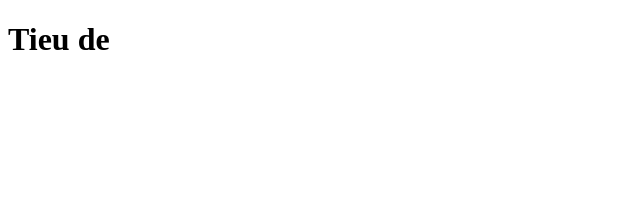
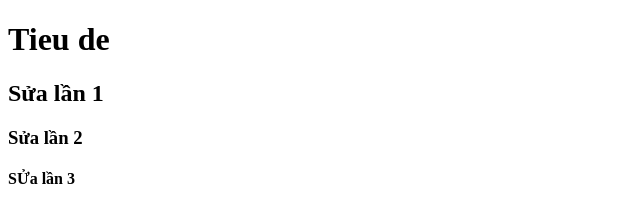
Before and after one commit to Lythean763/duan7, a plain HTML site: page index.html in a window 1280 px wide. Shown: the whole page, without its empty margins (0-640 px from the left). Drawn offline with Linux system fonts and the light colour scheme.

Commit message:
second commit

```diff
--- a/index.html
+++ b/index.html
@@ -7,5 +7,8 @@
   </head>
   <body>
     <h1>Tieu de</h1>
+    <h2>Sửa lần 1</h2>
+    <h3>Sửa lần 2</h3>
+    <h4>SỬa lần 3</h4>
   </body>
 </html>
```
